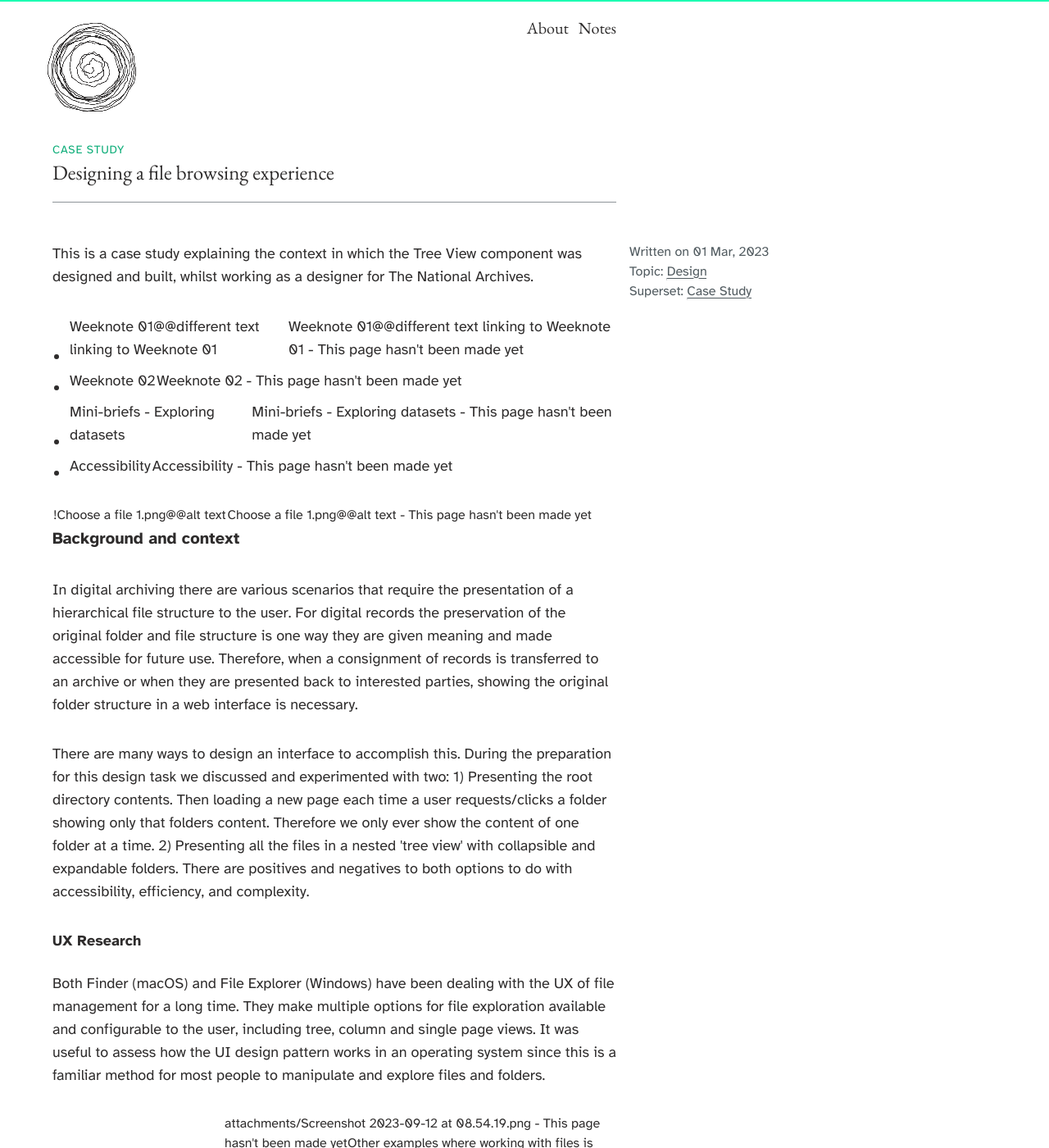
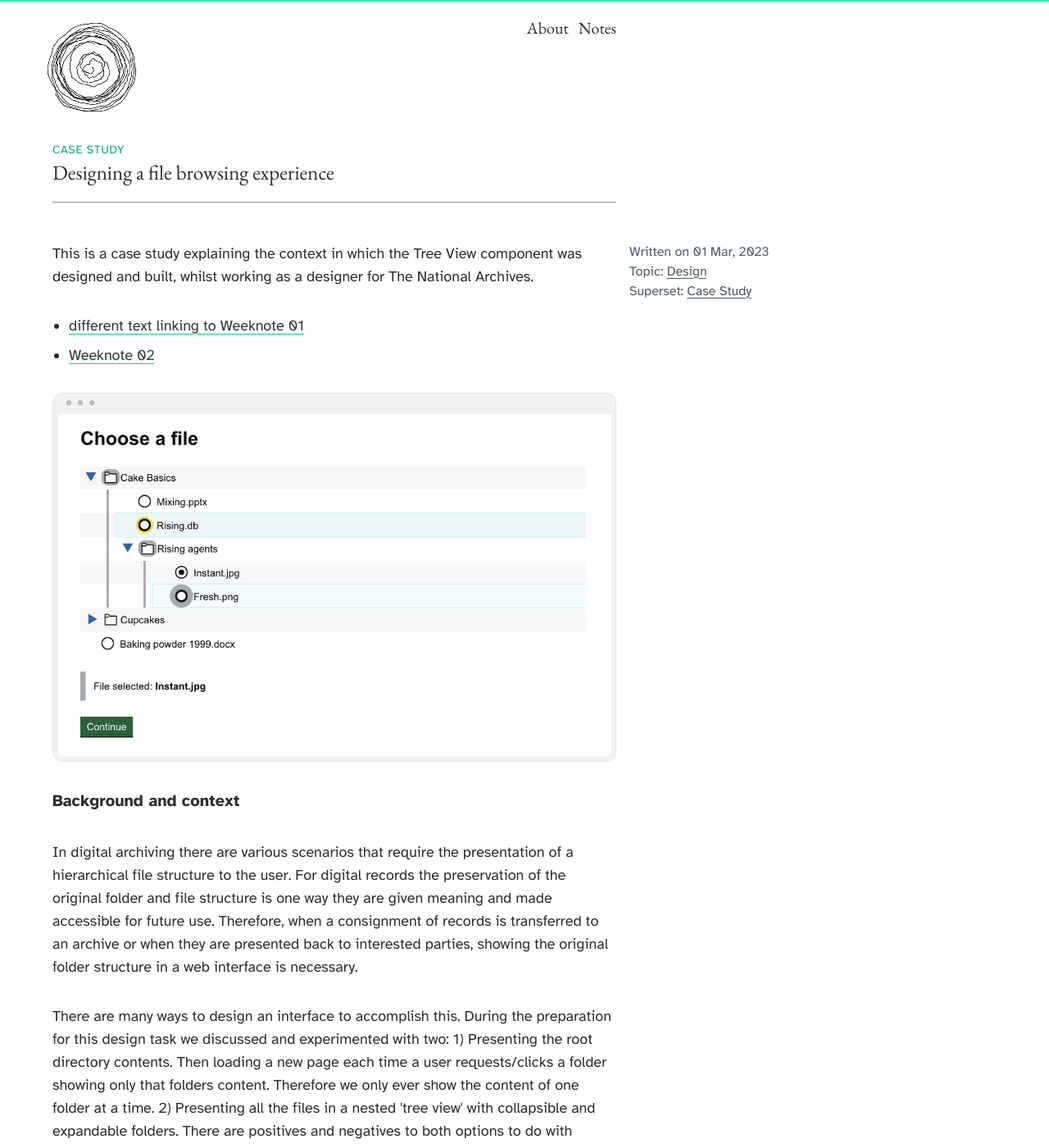
Before and after one commit to garethfoote/gfoote, a Jekyll site: the page built from collections/_writing/Designing a file browsing experience.md, in a window 1280 px wide and 1400 px high. Shown: the whole window at 82% size. Built offline with Jekyll 4.4.1, drawn with Linux system fonts in a browser that asks for light colours; some of the changed text lies outside the part shown.

Commit message:
PUSH NOTE : Designing a file browsing experience.md

```diff
--- a/collections/_writing/Designing a file browsing experience.md
+++ b/collections/_writing/Designing a file browsing experience.md
@@ -14,12 +14,10 @@ types:
 
 This is a case study explaining the context in which the Tree View component was designed and built, whilst working as a designer for The National Archives.
 
-- [[Weeknote 01@@different text linking to Weeknote 01|Weeknote 01@@different text linking to Weeknote 01]]
-- [[Weeknote 02|Weeknote 02]]
-- [[Mini-briefs - Exploring datasets|Mini-briefs - Exploring datasets]]
-- [[Accessibility|Accessibility]]
+* [different text linking to Weeknote 01](./Weeknote%2001.md)
+* [Weeknote 02](./Weeknote%2002.md)
 
-![[Choose a file 1.png@@alt text|Choose a file 1.png@@alt text]]
+![alt text](../../attachments/Choose%20a%20file%201.png)
 
 ## Background and context
 In digital archiving there are various scenarios that require the presentation of a hierarchical file structure to the user. For digital records the preservation of the original folder and file structure is one way they are given meaning and made accessible for future use. Therefore, when a consignment of records is transferred to an archive or when they are presented back to interested parties, showing the original folder structure in a web interface is necessary.
@@ -32,7 +30,7 @@ There are positives and negatives to both options to do with accessibility, effi
 ### UX Research
 Both Finder (macOS) and File Explorer (Windows) have been dealing with the UX of file management for a long time. They make multiple options for file exploration available and configurable to the user, including tree, column and single page views. It was useful to assess how the UI design pattern works in an operating system since this is a familiar method for most people to manipulate and explore files and folders.
 
-![[attachments/Screenshot 2023-09-12 at 08.54.19.png|attachments/Screenshot 2023-09-12 at 08.54.19.png]]Other examples where working with files is prevalent is cloud storage services, such as Dropbox and Google Drive. In each of them there is a similar set of configurable options between single page and tree view presentations.
+![attachments/Screenshot 2023-09-12 at 08.54.19.png](../../attachments/Screenshot%202023-09-12%20at%2008.54.19.png)Other examples where working with files is prevalent is cloud storage services, such as Dropbox and Google Drive. In each of them there is a similar set of configurable options between single page and tree view presentations.
 
 #### User needs & decisions
 User research led us to believe that users could often be browsing deeply nested folder structures. The 'one page per folder' option would make this challenging for a number of reasons. This narrow window on the files would make it challenging to locate oneself in the hierarchy and individual page refreshes when navigating in and out of deeply nested structures would become onerous.
@@ -51,19 +49,19 @@ The UI design leans on GDS styles and compositing existing components such as ra
 - [Storybook single-select example](https://nationalarchives.github.io/tdr-components/?path=/story/tdr-tree-view--expand-select-and-display-selected)
 - [Storybook keyboard controls example](https://nationalarchives.github.io/tdr-components/?path=/story/tdr-tree-view--keyboard-navigate-move-up-with-left-arrow)
 
-![[attachments/tree-view-zoomed-single-select.png|attachments/tree-view-zoomed-single-select.png]]
+![attachments/tree-view-zoomed-single-select.png](../../attachments/tree-view-zoomed-single-select.png)
 
 Other differentiated visual states included showing relationships between the active child and the parent directories and indeterminate checkbox states, for scenarios when multi-select
 
 - [Storybook multi-select example](https://nationalarchives.github.io/tdr-components/?path=/story/tdr-tree-view--multiple-select-child-sets-parent-to-indeterminate)
 
-![[attachments/tree-view-zoomed-multi-select 3.png|attachments/tree-view-zoomed-multi-select 3.png]]
+![attachments/tree-view-zoomed-multi-select 3.png](../../attachments/tree-view-zoomed-multi-select%203.png)
 
 More than in most of my previous work the devil was in the details of fine-grained interactions and visual states supporting accessibility. The relevant WCAG rules were [Non-text Contrast (1.4.11)](https://www.w3.org/WAI/WCAG22/Understanding/non-text-contrast.html) and [Focus Appearance (2.4.11)](https://www.w3.org/WAI/WCAG22/Understanding/focus-appearance.html).
 ## Implementation
 The common design pattern for this type of display and interaction is conveniently called the 'tree view'. This has an equivalent [ARIA role](https://www.w3.org/TR/2017/REC-wai-aria-1.1-20171214/#tree) and implementation guidance from [ARIA Authoring Practices Guide (APG)](https://www.w3.org/WAI/ARIA/apg/patterns/treeview/), [Mozilla Developer Network (MDN)](https://developer.mozilla.org/en-US/docs/Web/Accessibility/ARIA/Roles/tree_role) and various design systems.
 
-See my page of [[UX Pattern - Tree view@@UX research on the Tree View|UX Pattern - Tree view@@UX research on the Tree View]].
+See my page of [UX research on the Tree View](UX%20Pattern%20-%20Tree%20view.md).
 
 
 To achieve something like the Finder screenshot above in a web interface we would need to render all files and folders in a set of nested lists, and progressively enhance this to allow collapsing and expanding of folders.
```
